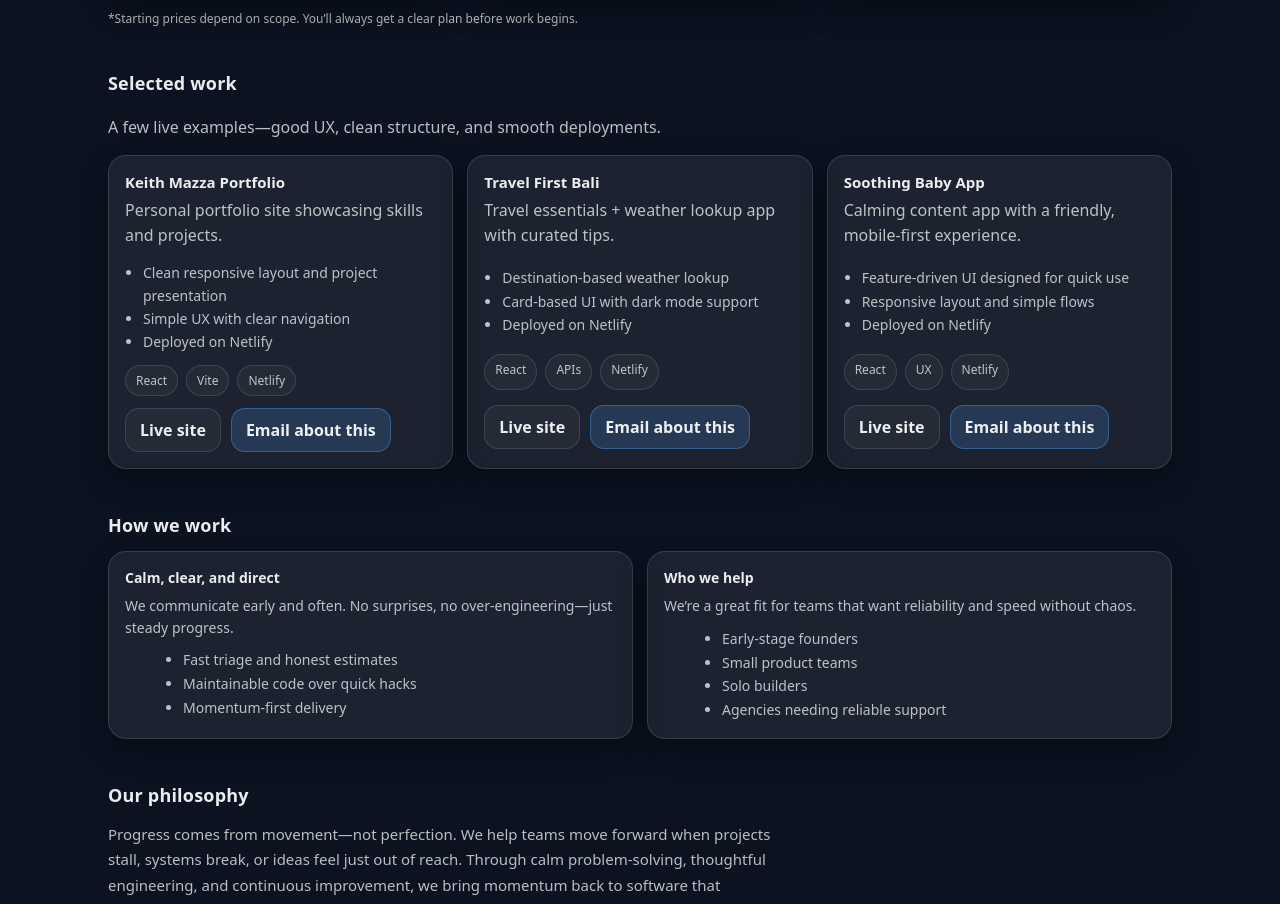
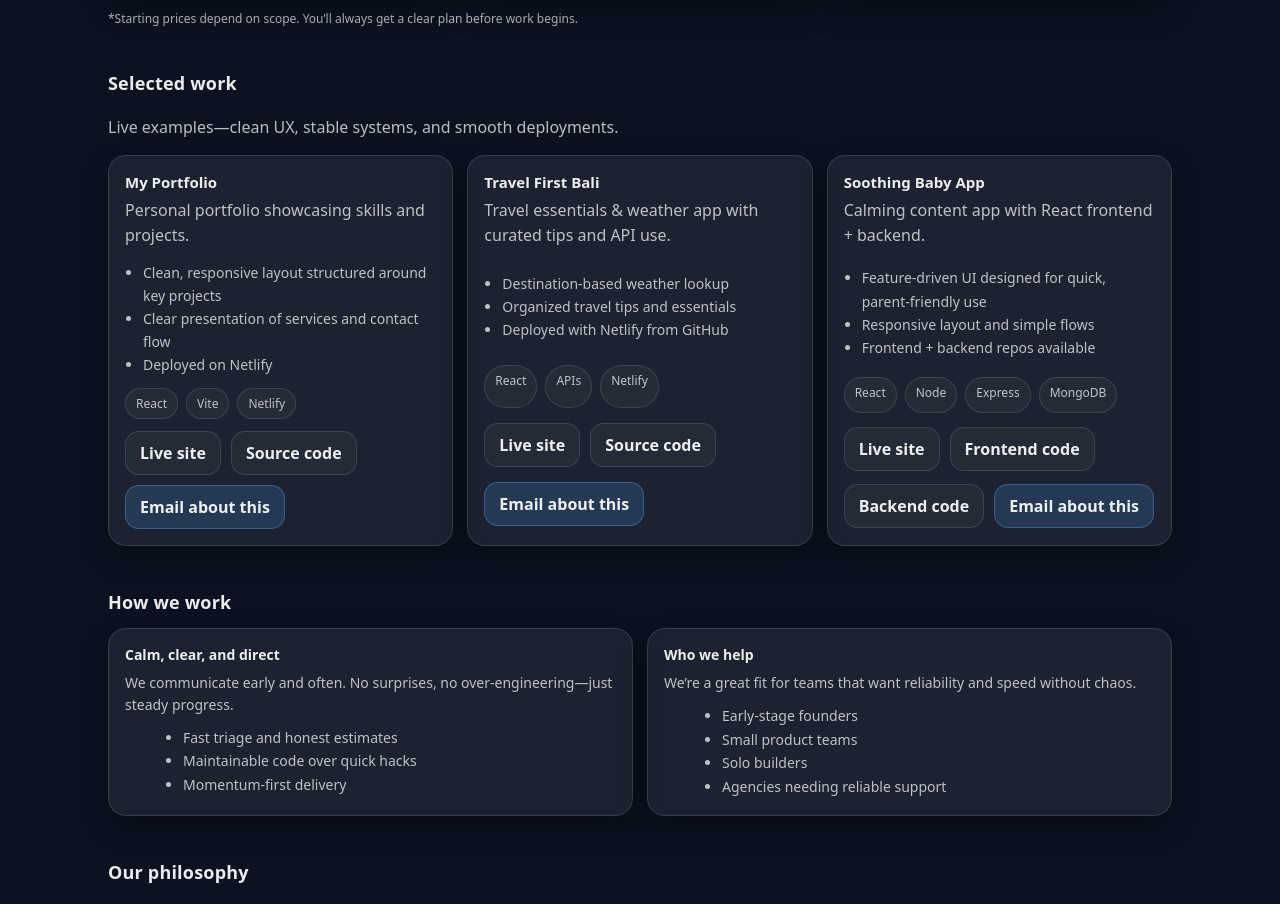
Before and after one commit to kmazza-hub/blue-current-software, a React (Vite) app: page / in a window 1280 px wide. Shown: the part 1273-2177 px from the top of the page. Built offline with nearby package versions, Linux system fonts and the light colour scheme.

Commit message:
Add live + GitHub links to selected work

```diff
--- a/src/App.jsx
+++ b/src/App.jsx
@@ -31,7 +31,9 @@ const buildMailto = ({ subjectSuffix, bodyIntro }) => {
     `Budget range (optional):\n[ ]\n\n` +
     `Thanks,\n[Your Name]`;
 
-  return `mailto:${emailTo}?subject=${encodeURIComponent(subject)}&body=${encodeURIComponent(body)}`;
+  return `mailto:${emailTo}?subject=${encodeURIComponent(subject)}&body=${encodeURIComponent(
+    body
+  )}`;
 };
 
 const defaultMailto = buildMailto({});
@@ -62,39 +64,49 @@ const packages = [
 
 const work = [
   {
-    title: "Keith Mazza Portfolio",
-    context: "Personal portfolio site showcasing skills and projects.",
+    title: "My Portfolio",
+    context: "Personal portfolio showcasing skills and projects.",
     bullets: [
-      "Clean responsive layout and project presentation",
-      "Simple UX with clear navigation",
+      "Clean, responsive layout structured around key projects",
+      "Clear presentation of services and contact flow",
       "Deployed on Netlify",
     ],
     tags: ["React", "Vite", "Netlify"],
-    links: [{ label: "Live site", href: "https://keith-mazza.netlify.app/" }],
-    emailTopic: "Portfolio site",
+    links: [
+      { label: "Live site", href: "https://keith-mazza.netlify.app/" },
+      { label: "Source code", href: "https://github.com/kmazza-hub/My_portfolio" },
+    ],
+    emailTopic: "My Portfolio",
   },
   {
     title: "Travel First Bali",
-    context: "Travel essentials + weather lookup app with curated tips.",
+    context: "Travel essentials & weather app with curated tips and API use.",
     bullets: [
       "Destination-based weather lookup",
-      "Card-based UI with dark mode support",
-      "Deployed on Netlify",
+      "Organized travel tips and essentials",
+      "Deployed with Netlify from GitHub",
     ],
     tags: ["React", "APIs", "Netlify"],
-    links: [{ label: "Live site", href: "https://travel-first-bali.netlify.app/" }],
-    emailTopic: "Travel First app",
+    links: [
+      { label: "Live site", href: "https://travel-first-bali.netlify.app/" },
+      { label: "Source code", href: "https://github.com/kmazza-hub/travel-first" },
+    ],
+    emailTopic: "Travel First Bali",
   },
   {
     title: "Soothing Baby App",
-    context: "Calming content app with a friendly, mobile-first experience.",
+    context: "Calming content app with React frontend + backend.",
     bullets: [
-      "Feature-driven UI designed for quick use",
+      "Feature-driven UI designed for quick, parent-friendly use",
       "Responsive layout and simple flows",
-      "Deployed on Netlify",
+      "Frontend + backend repos available",
     ],
-    tags: ["React", "UX", "Netlify"],
-    links: [{ label: "Live site", href: "https://soothingbabyapp.netlify.app/" }],
+    tags: ["React", "Node", "Express", "MongoDB"],
+    links: [
+      { label: "Live site", href: "https://soothingbabyapp.netlify.app/" },
+      { label: "Frontend code", href: "https://github.com/kmazza-hub/soothing-baby-app" },
+      { label: "Backend code", href: "https://github.com/kmazza-hub/soothing-baby-backend" },
+    ],
     emailTopic: "Soothing Baby App",
   },
 ];
@@ -222,7 +234,7 @@ export default function App() {
           <div className="sectionHeader">
             <h2>Selected work</h2>
             <p className="muted">
-              A few live examples—good UX, clean structure, and smooth deployments.
+              Live examples—clean UX, stable systems, and smooth deployments.
             </p>
           </div>
 
```
